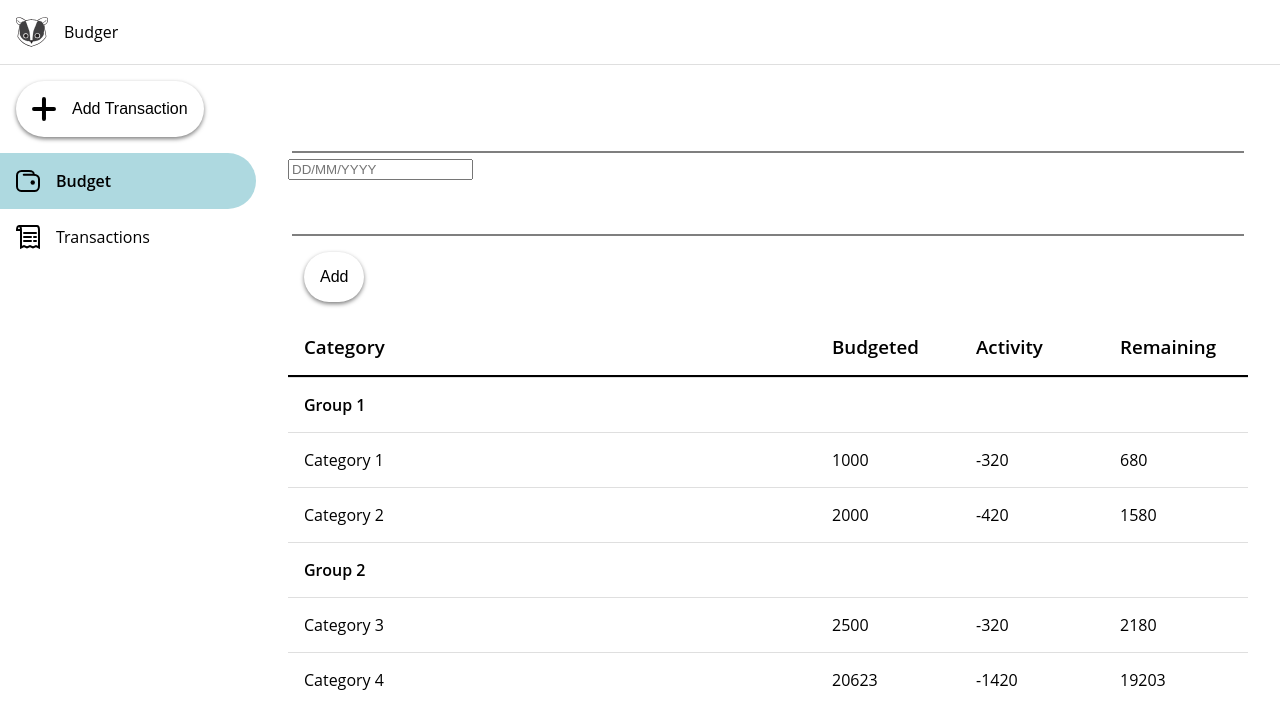
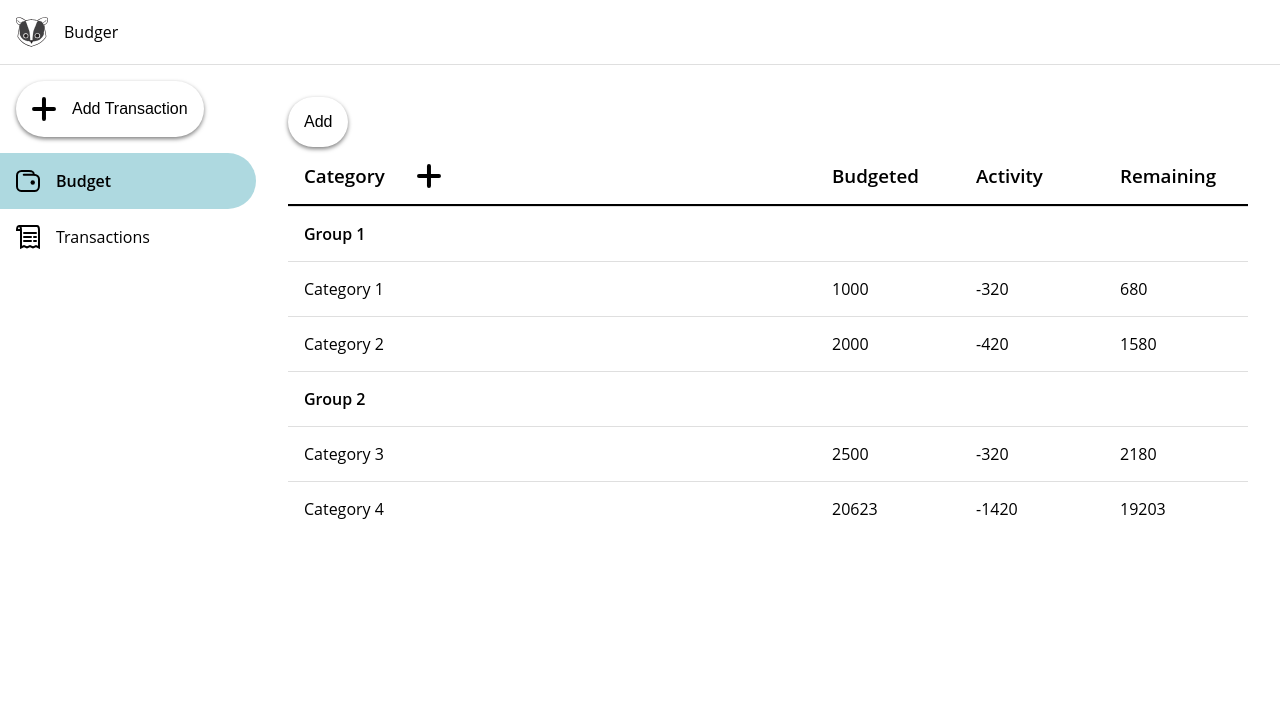
Before and after one commit to itscharlieliu/budger, a React (Create React App) app: page /budget in a window 1280 px wide. Shown: the top 728 px of the page. Built offline with nearby package versions, Linux system fonts and the light colour scheme; the HTML template or start-up script is replaced by a standard one.

Commit message:
Fix styles for button and added add category button

```diff
--- a/src/components/NavigationDrawer.tsx
+++ b/src/components/NavigationDrawer.tsx
@@ -13,6 +13,11 @@ import Drawer from "./common/Drawer";
 import DrawerListItem from "./common/DrawerListItem";
 import Icon from "./common/Icon";
 import Modal from "./common/Modal";
+import styled from "styled-components";
+
+const DrawerButton = styled(Button)`
+    margin: 16px;
+`;
 
 const NavigationDrawer = (): JSX.Element => {
     const [isAddingTransaction, setIsAddingTransaction] = useState(false);
@@ -30,9 +35,9 @@ const NavigationDrawer = (): JSX.Element => {
                 <TransactionAddForm />
             </Modal>
 
-            <Button onClick={() => setIsAddingTransaction(true)} icon={<PlusIcon />}>
+            <DrawerButton onClick={() => setIsAddingTransaction(true)} icon={<PlusIcon />}>
                 {t("addTransaction")}
-            </Button>
+            </DrawerButton>
             <DrawerListItem isHighlighted={location.pathname === BUDGET} isButton onClick={() => history.push(BUDGET)}>
                 <Icon edge={"left"}>
                     <WalletIcon />
--- a/src/components/TransactionAddForm.tsx
+++ b/src/components/TransactionAddForm.tsx
@@ -69,7 +69,6 @@ const TransactionAddForm = (props: AllProps): JSX.Element => {
     const handleValidation = (values: FormValues) => {
         const errors: FormErrors = {};
 
-        console.log(values);
         if (!values.toFrom) {
             errors.toFrom = t("cannotBeEmpty");
         }
@@ -82,8 +81,6 @@ const TransactionAddForm = (props: AllProps): JSX.Element => {
         if (!values.date) {
             errors.date = t("cannotBeEmpty");
         }
-
-        console.log(errors);
 
         return errors;
     };
--- a/src/components/common/Button.tsx
+++ b/src/components/common/Button.tsx
@@ -7,19 +7,40 @@ interface ButtonTextProps {
     hasIcon: boolean;
 }
 
-const RaisedButton = styled.button`
+const FlatButton = styled.button`
     padding: 16px;
     outline: none;
     border: none;
     border-radius: 32px;
-    ${theme.shadow.med};
     background-color: ${theme.palette.background.main};
     display: flex;
     align-items: center;
     cursor: pointer;
-    margin: 16px;
     width: max-content;
     font-size: 1em;
+
+    &:focus-visible {
+        ${theme.shadow.med}
+    }
+
+    &:focus {
+        ${theme.shadow.med}
+    }
+
+    &:hover {
+        ${theme.shadow.med}
+    }
+
+    &:active {
+        transition: box-shadow 0s;
+        ${theme.shadow.low};
+    }
+
+    transition: box-shadow 0.1s ease-in;
+`;
+
+const RaisedButton = styled(FlatButton)`
+    ${theme.shadow.med};
 
     &:focus-visible {
         ${theme.shadow.high}
@@ -34,11 +55,8 @@ const RaisedButton = styled.button`
     }
 
     &:active {
-        transition: box-shadow 0s;
         ${theme.shadow.med};
     }
-
-    transition: box-shadow 0.1s ease-in;
 `;
 
 const ButtonContent = styled.div<ButtonTextProps>`
@@ -46,12 +64,21 @@ const ButtonContent = styled.div<ButtonTextProps>`
 `;
 
 interface ButtonProps extends React.ButtonHTMLAttributes<HTMLButtonElement> {
-    lower?: boolean;
+    flat?: boolean;
     icon?: JSX.Element;
+    noMargin?: boolean;
 }
 
 const Button = (props: ButtonProps): JSX.Element => {
     const { children, ...otherProps } = props;
+    if (props.flat) {
+        return (
+            <FlatButton {...otherProps}>
+                {props.icon}
+                {children && <ButtonContent hasIcon={!!props.icon}>{children}</ButtonContent>}
+            </FlatButton>
+        );
+    }
     return (
         <RaisedButton {...otherProps}>
             {props.icon}
--- a/src/components/common/DateSelector.tsx
+++ b/src/components/common/DateSelector.tsx
@@ -1,8 +1,9 @@
-import React, { useEffect, useRef, useState } from "react";
+import React from "react";
 import "./styles/DateSelector.css";
+import { DayPickerInputProps } from "react-day-picker";
 import DayPickerInput from "react-day-picker/DayPickerInput";
-import { DayPickerInputProps } from "react-day-picker";
 import styled from "styled-components";
+
 import { ZIndex } from "../../defs/theme";
 
 const DatePickerContainer = styled.div`
--- a/src/components/screens/BudgetScreen.tsx
+++ b/src/components/screens/BudgetScreen.tsx
@@ -1,4 +1,4 @@
-import React, { useState } from "react";
+import React from "react";
 import { connect, ResolveThunks } from "react-redux";
 import styled from "styled-components";
 
@@ -8,10 +8,8 @@ import ApplicationState from "../../store";
 import { updateBudget } from "../../store/budget/budgetActions";
 import { BudgetCategory, BudgetGroup } from "../../store/budget/budgetInterfaces";
 import Button from "../common/Button";
-import Input from "../common/Input";
 import ScreenContainer from "../common/ScreenContainer";
-import DayPickerInput from "react-day-picker/DayPickerInput";
-import DateSelector from "../common/DateSelector";
+import { ReactComponent as PlusIcon } from "../../resources/images/plusIcon.svg";
 
 interface StateProps {
     totalBudget: BudgetGroup[];
@@ -29,11 +27,18 @@ const BudgetContainer = styled.div`
     grid-template-columns: auto 15% 15% 15%;
 `;
 
-const BudgetHeaderText = styled.span`
+const BudgetHeaderContainer = styled.div`
+    display: flex;
+    flex-direction: row;
+    align-items: center;
     font-size: ${theme.font.size.big};
     font-weight: ${theme.font.weight.bold};
     padding: 16px;
     border-bottom: 2px solid ${theme.palette.background.contrast};
+`;
+
+const BudgetHeaderButton = styled(Button)`
+    margin: -16px 16px;
 `;
 
 const BudgetGroupText = styled.span`
@@ -55,10 +60,13 @@ const BudgetCategoryText = styled.span`
 const BudgetHeader = (): JSX.Element => {
     return (
         <>
-            <BudgetHeaderText>{t("category")}</BudgetHeaderText>
-            <BudgetHeaderText>{t("budgeted")}</BudgetHeaderText>
-            <BudgetHeaderText>{t("activity")}</BudgetHeaderText>
-            <BudgetHeaderText>{t("remaining")}</BudgetHeaderText>
+            <BudgetHeaderContainer>
+                <span>{t("category")}</span>
+                <BudgetHeaderButton icon={<PlusIcon />} flat />
+            </BudgetHeaderContainer>
+            <BudgetHeaderContainer>{t("budgeted")}</BudgetHeaderContainer>
+            <BudgetHeaderContainer>{t("activity")}</BudgetHeaderContainer>
+            <BudgetHeaderContainer>{t("remaining")}</BudgetHeaderContainer>
         </>
     );
 };
@@ -91,13 +99,8 @@ const BudgetGroupRow = (props: BudgetGroup): JSX.Element => {
 };
 
 const BudgetScreen = (props: AllProps): JSX.Element => {
-    const [testDate, setTestDate] = useState(new Date());
-
     return (
         <ScreenContainer>
-            <Input />
-            <DateSelector />
-            <Input />
             <Button onClick={() => props.updateBudget(new Date(), "test", "test", 3, 3)}>{t("add")}</Button>
             <BudgetContainer>
                 <BudgetHeader />
```
